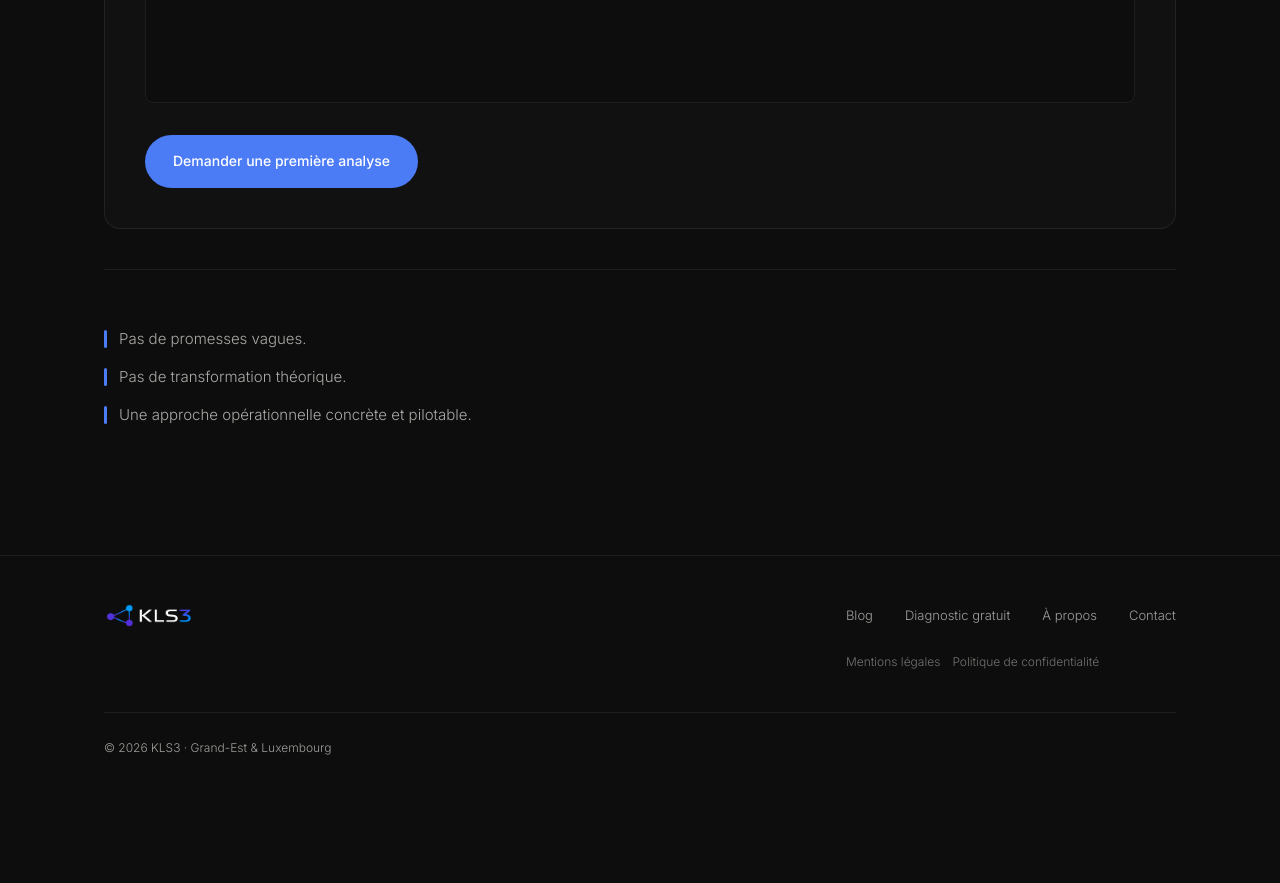
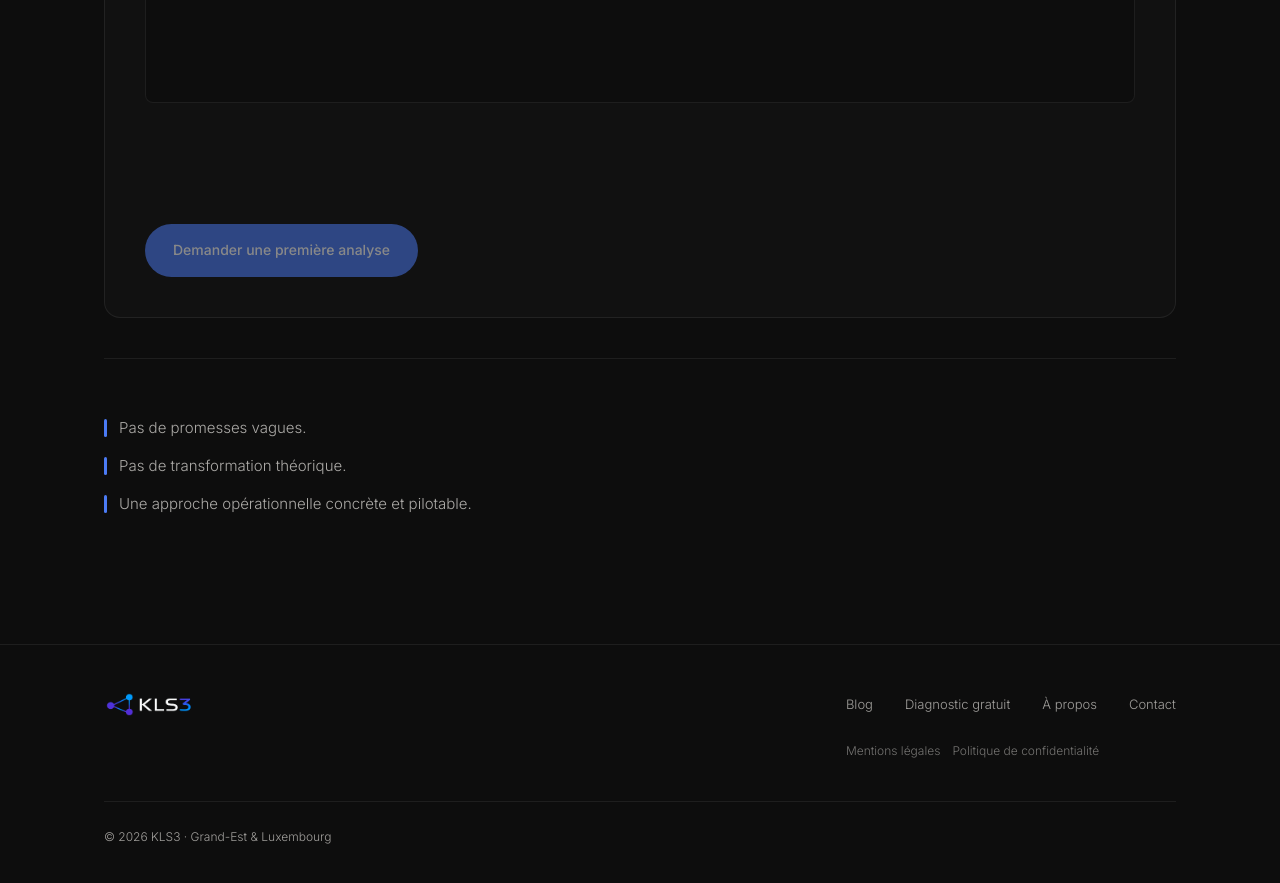
Before and after one commit to Prince2Lu/kls3-dev, a Next.js app: page /contact in a window 1280 px wide. Shown: the part 1860-2743 px from the top of the page. Before the commit the page ends 2666 px from the top, so only its background shows below. Built offline with nearby package versions, Linux system fonts and the light colour scheme; no server answers.

Commit message:
feat: protect contact form with Turnstile widget

```diff
--- a/components/sections/ContactForm.tsx
+++ b/components/sections/ContactForm.tsx
@@ -2,6 +2,7 @@
 
 import { useState, FormEvent } from 'react'
 import { type ContactFormData } from '@/lib/types/kls3'
+import { TurnstileWidget } from '@/components/ui/turnstile-widget'
 
 const inputClass =
   'w-full px-4 py-3 bg-[#0D0D0D] border border-kls-border rounded-lg text-kls-text placeholder:text-[rgba(240,237,232,0.35)] focus:outline-none focus:border-[#4B7BF5] transition-colors'
@@ -25,9 +26,18 @@ export default function ContactForm() {
   })
   const [status, setStatus] = useState<'idle' | 'loading' | 'success' | 'error'>('idle')
   const [errorMessage, setErrorMessage] = useState('')
+  const [turnstileToken, setTurnstileToken] = useState('')
+  const [turnstileResetKey, setTurnstileResetKey] = useState(0)
 
   const handleSubmit = async (e: FormEvent) => {
     e.preventDefault()
+
+    if (!turnstileToken) {
+      setStatus('error')
+      setErrorMessage('Veuillez confirmer que vous êtes humain.')
+      return
+    }
+
     setStatus('loading')
     setErrorMessage('')
 
@@ -35,7 +45,7 @@ export default function ContactForm() {
       const response = await fetch('/api/contact', {
         method: 'POST',
         headers: { 'Content-Type': 'application/json' },
-        body: JSON.stringify(formData),
+        body: JSON.stringify({ ...formData, turnstileToken }),
       })
       const data = await response.json()
       if (!response.ok) {
@@ -46,6 +56,9 @@ export default function ContactForm() {
     } catch (error) {
       setStatus('error')
       setErrorMessage(error instanceof Error ? error.message : 'Une erreur est survenue')
+    } finally {
+      setTurnstileToken('')
+      setTurnstileResetKey((key) => key + 1)
     }
   }
 
@@ -146,6 +159,12 @@ export default function ContactForm() {
         />
       </div>
 
+      <TurnstileWidget
+        key={turnstileResetKey}
+        action="contact"
+        onTokenChange={setTurnstileToken}
+      />
+
       {status === 'error' && (
         <div
           className="p-4 rounded-lg"
@@ -176,7 +195,7 @@ export default function ContactForm() {
 
       <button
         type="submit"
-        disabled={status === 'loading'}
+        disabled={status === 'loading' || !turnstileToken}
         className="w-full rounded-full transition-colors hover:bg-[#3D6AE0] disabled:opacity-50 disabled:cursor-not-allowed sm:w-auto"
         style={{
           backgroundColor: '#4B7BF5',
```
